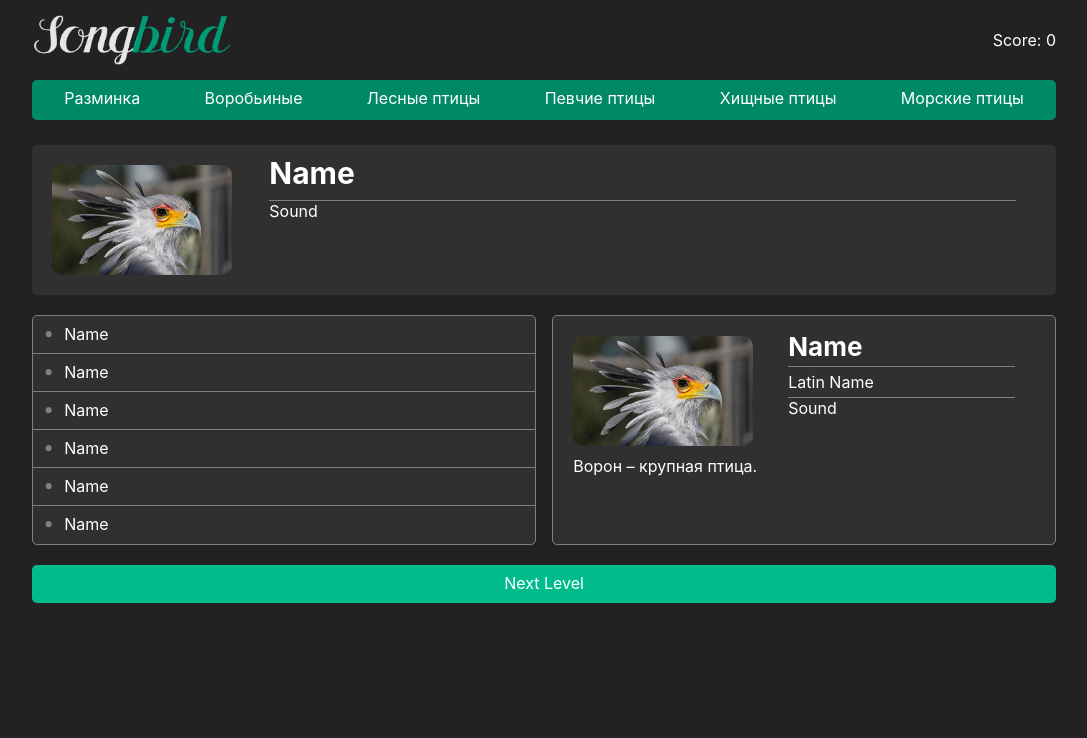
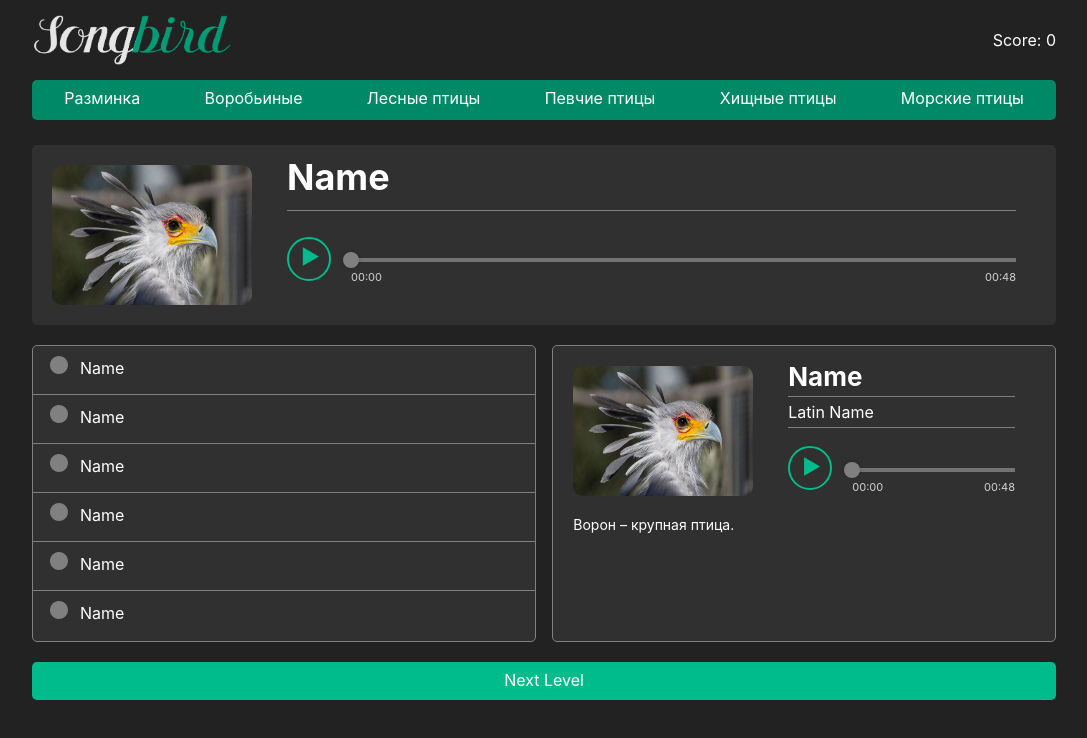
Before and after one commit to 48lika48/songbird, a React (Create React App) app: page / in a window 1280 px wide. Shown: the top 738 px of the page, without its empty margins (96-1183 px from the left). Built offline with nearby package versions, Linux system fonts and the light colour scheme.

Commit message:
feat: add audio

```diff
--- a/src/components/Answer/Answer.css
+++ b/src/components/Answer/Answer.css
@@ -1,7 +1,7 @@
 .answer {
     display: flex;
     justify-content: space-between;
-    height: 230px;
+    height: 297px;
     margin: 20px 10% 10px 10%;
 }
 
@@ -13,9 +13,10 @@
 }
 
 .example {
-    height: 27px;
+    height: 38px;
     font-size: 16px;
-    padding: 5px 10px;
+    padding: 5px 15px;
+    cursor: pointer;
 }
 
 .example:not(:first-child) {
@@ -25,7 +26,7 @@
 }
 
 .dots {
-    font-size: 20px;
+    font-size: 24px;
     color: #808080;
     margin-right: 10px;
 }
@@ -43,13 +44,13 @@
 
 .answer-picture {
     width: 200px;
-    height: 110px;
+    height: 140px;
     padding: 20px 20px 10px 20px;
 }
 
 .answer-bird {
     width: 180px;
-    height: 110px;
+    height: 130px;
     border: none;
     border-radius: 10px;
 }
@@ -78,10 +79,65 @@
     padding: 5px 0;
 }
 
-.answer-sound {
+.answer-controls {
     height: 50px;
 }
 
+.answer-controls, .playback-button {
+    display: flex;
+    align-items: center;
+}
+
+.answer-time-bar {
+    position: relative;
+    height: 4px;
+    flex: 1 1;
+    margin-top: 33px;
+}
+
+.playback-button {
+    width: 40px;
+    height: 40px;
+    border: 2px solid #00bc8c;
+    justify-content: center;
+    border-radius: 50%;
+    margin: 30px 20px 0 0;
+    cursor: pointer;
+}
+
+.triangle-button {
+    font-size: 30px;
+    font-weight: bold;
+    color: #00bc8c;
+}
+
+.time-bar-bar {
+    background: linear-gradient(to right, rgb(0, 188, 140) 0%, rgb(61, 133, 140) 0%, rgb(115, 115, 115) 0%, rgb(115, 115, 115) 100%);
+    height: 4px;
+}
+
+.time-bar-circle {
+    left: 0%;
+    background-color: grey;
+    width: 16px;
+    height: 16px;
+    border-radius: 50%;
+    position: absolute;
+    top: 0;
+    transform: translate(-50%,calc(-50% + 2px));
+    box-shadow: 0 0 4px 0 rgba(0,0,0,.2);
+    cursor: pointer;
+}
+
+.time-bar-info {
+    margin-top: 8px;
+    font-size: 11px;
+    color: #d3d3d3;
+    display: flex;
+    justify-content: space-between;
+}
+
 .answer-about {
+    font-size: 14px;
     padding: 0 20px;
 }
--- a/src/components/Answer/Answer.js
+++ b/src/components/Answer/Answer.js
@@ -7,12 +7,12 @@ class Answer extends React.Component {
     return (
       <div className='answer'>
         <div className='choice'>
-          <div className='example'><span className='dots'>•</span>Name</div>
-          <div className='example'><span className='dots'>•</span>Name</div>
-          <div className='example'><span className='dots'>•</span>Name</div>
-          <div className='example'><span className='dots'>•</span>Name</div>
-          <div className='example'><span className='dots'>•</span>Name</div>
-          <div className='example'><span className='dots'>•</span>Name</div>
+          <div className='example'><span className='dots'>●</span>Name</div>
+          <div className='example'><span className='dots'>●</span>Name</div>
+          <div className='example'><span className='dots'>●</span>Name</div>
+          <div className='example'><span className='dots'>●</span>Name</div>
+          <div className='example'><span className='dots'>●</span>Name</div>
+          <div className='example'><span className='dots'>●</span>Name</div>
         </div>
         <div className='information'>
           <div className='information-wrapper'>
@@ -22,7 +22,19 @@ class Answer extends React.Component {
             <div className='answer-voice'>
               <div className='answer-name'>Name</div>
               <div className='latin-name'>Latin Name</div>
-              <div className='answer-sound'>Sound</div>
+              <div className='answer-controls'>
+                <div className='playback-button'>
+                  <span className='triangle-button'>⯈</span>
+                </div>
+                <div className='answer-time-bar'>
+                  <div className='time-bar-bar'></div>
+                  <div className='time-bar-circle'></div>
+                  <div className='time-bar-info'>
+                    <div className='start'>00:00</div>
+                    <div className='finish'>00:48</div>
+                  </div>
+                </div>
+              </div>
             </div>
           </div>
           <div className='answer-about'>Ворон – крупная птица.</div>
--- a/src/components/Footer/Footer.css
+++ b/src/components/Footer/Footer.css
@@ -10,4 +10,5 @@
     border: none;
     border-radius: 5px;
     padding-top: 8px;
+    cursor: pointer;
 }
--- a/src/components/Header/Header.css
+++ b/src/components/Header/Header.css
@@ -29,6 +29,7 @@
 
 .category span {
     padding-top: 8px;
+    cursor: pointer;
 }
 
 .active {
--- a/src/components/Question/Question.css
+++ b/src/components/Question/Question.css
@@ -1,6 +1,6 @@
 .question {
     display: flex;
-    height: 150px;
+    height: 180px;
     margin: 10px 10%;
     background-color:  #303030;
     border: none;
@@ -9,13 +9,13 @@
 
 .question-picture {
     width: 200px;
-    height: 110px;
+    height: 140px;
     padding: 20px;
 }
 
 .question-bird {
-    width: 180px;
-    height: 110px;
+    width: 200px;
+    height: 140px;
     border: none;
     border-radius: 10px;
 }
@@ -27,14 +27,68 @@
 
 .question-name {
     height: 40px;
-    font-size: 30px;
+    font-size: 36px;
     font-weight: bold;
     border-bottom-width: 1px;
     border-bottom-style: solid;
     border-bottom-color: #808080;
-    padding-bottom: 5px;
+    padding-bottom: 15px;
 }
 
-.question-sound {
+.question-controls {
     height: 65px;
 }
+
+.question-controls, .playback-button {
+    display: flex;
+    align-items: center;
+}
+
+.question-time-bar {
+    position: relative;
+    height: 4px;
+    flex: 1 1;
+    margin-top: 33px;
+}
+
+.playback-button {
+    width: 40px;
+    height: 40px;
+    border: 2px solid #00bc8c;
+    justify-content: center;
+    border-radius: 50%;
+    margin: 30px 20px 0 0;
+    cursor: pointer;
+}
+
+.triangle-button {
+    font-size: 30px;
+    font-weight: bold;
+    color: #00bc8c;
+}
+
+.time-bar-bar {
+    background: linear-gradient(to right, rgb(0, 188, 140) 0%, rgb(61, 133, 140) 0%, rgb(115, 115, 115) 0%, rgb(115, 115, 115) 100%);
+    height: 4px;
+}
+
+.time-bar-circle {
+    left: 0%;
+    background-color: grey;
+    width: 16px;
+    height: 16px;
+    border-radius: 50%;
+    position: absolute;
+    top: 0;
+    transform: translate(-50%,calc(-50% + 2px));
+    box-shadow: 0 0 4px 0 rgba(0,0,0,.2);
+    cursor: pointer;
+}
+
+.time-bar-info {
+    margin-top: 8px;
+    font-size: 11px;
+    color: #d3d3d3;
+    display: flex;
+    justify-content: space-between;
+}
--- a/src/components/Question/Question.js
+++ b/src/components/Question/Question.js
@@ -11,7 +11,19 @@ class Question extends React.Component {
         </div>
         <div className='question-voice'>
           <div className='question-name'>Name</div>
-          <div className='question-sound'>Sound</div>
+          <div className='question-controls'>
+            <div className='playback-button'>
+              <span className='triangle-button'>⯈</span>
+            </div>
+            <div className='question-time-bar'>
+              <div className='time-bar-bar'></div>
+              <div className='time-bar-circle'></div>
+              <div className='time-bar-info'>
+                <div className='start'>00:00</div>
+                <div className='finish'>00:48</div>
+              </div>
+            </div>
+          </div>
         </div>
       </div>
     );
```
